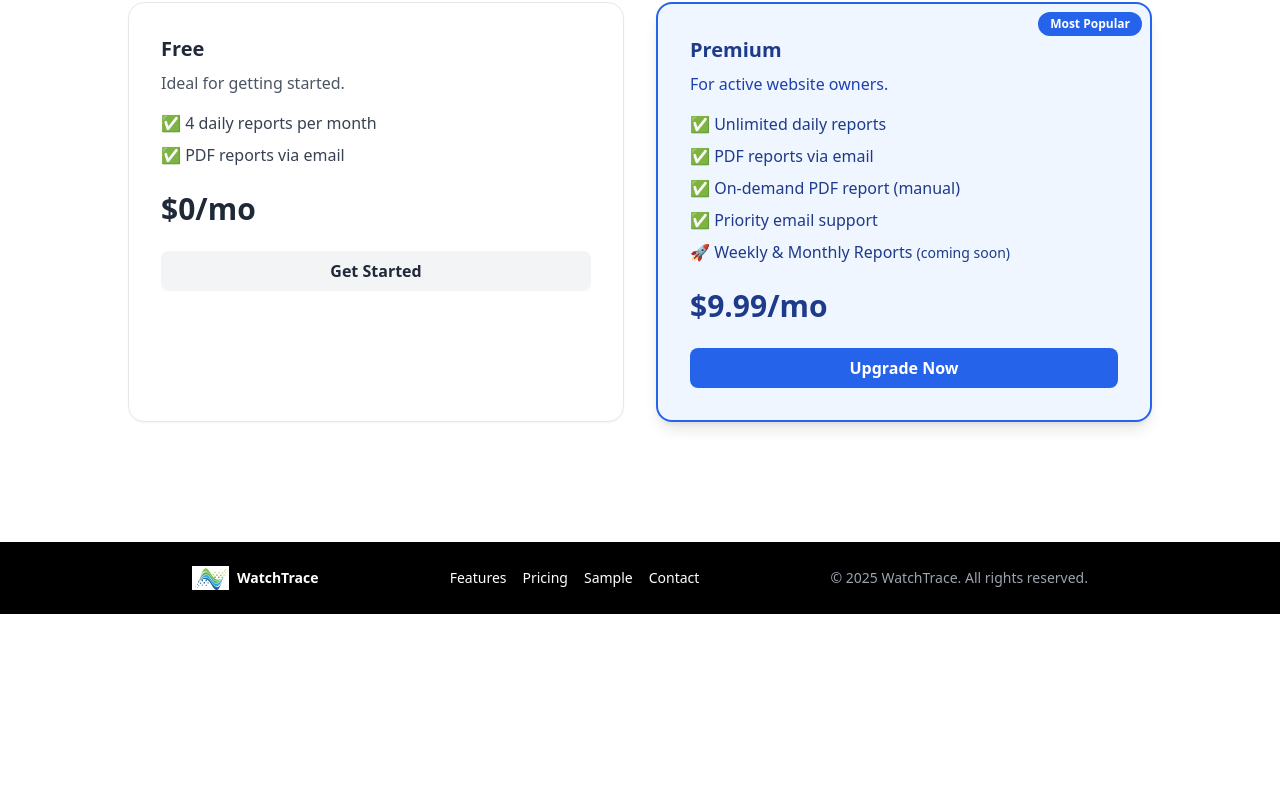
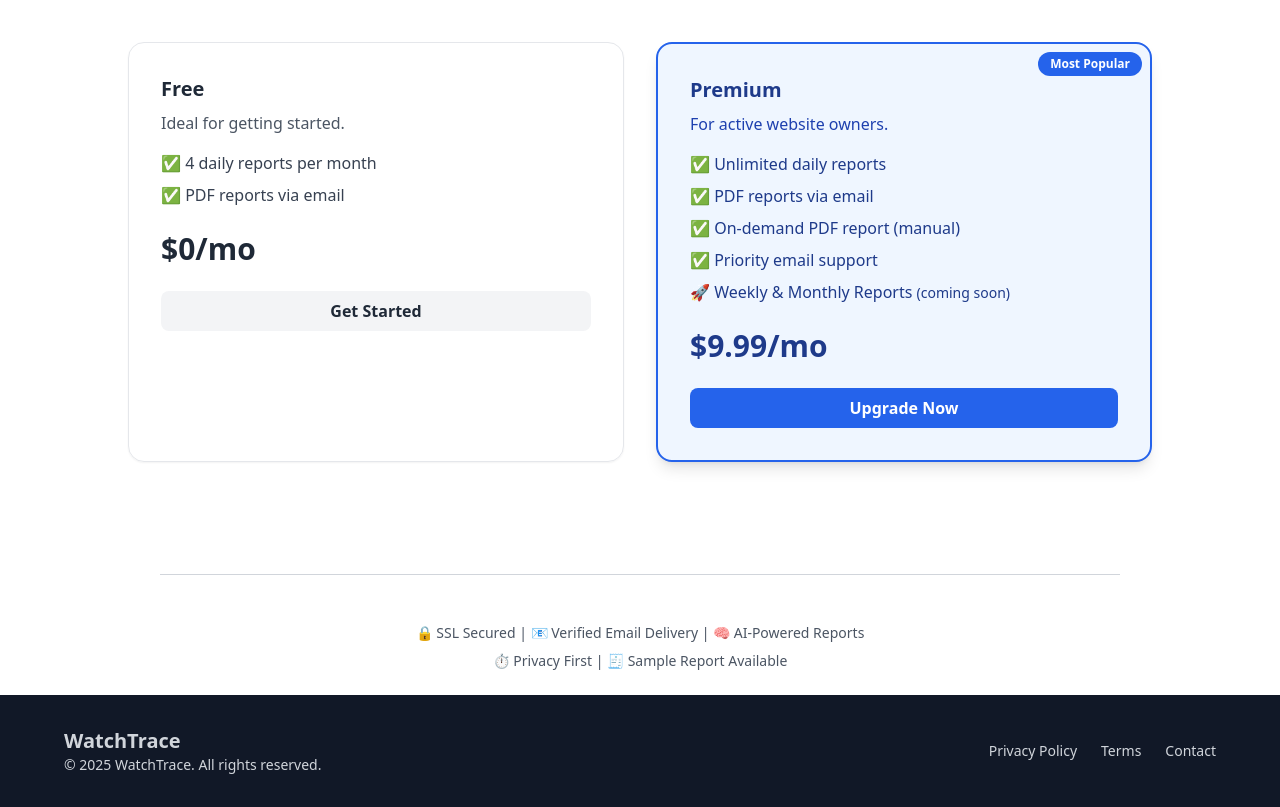
Before and after one commit to cody863/watchtrace-working-site, a React (Vite) app: page / in a window 1280 px wide. Shown: the part 976-1783 px from the top of the page. Before the commit the page ends 1590 px from the top, so only its background shows below. Built offline with nearby package versions, Linux system fonts and the light colour scheme.

Commit message:
terms and conditions update

```diff
--- a/src/App.jsx
+++ b/src/App.jsx
@@ -68,7 +68,7 @@
           Receive clean PDF reports daily via email — includes visitor location, top pages, time spent, and behavior insights.
         </p>
 
-        <div className="cta-form mt-8 flex justify-center">
+        <div className="cta-form mt-8 mb-16 flex justify-center">
           <div className="flex flex-wrap w-full max-w-[500px]">
             <input
               type="email"
@@ -167,20 +167,27 @@
         </div>
       </section>
 
+      <hr className="border-t border-gray-300 my-8 w-3/4 mx-auto" />
+
+      {/* Trust Signals Section */}
+      <div className="max-w-4xl mx-auto text-center mt-12 mb-6 text-sm text-gray-600 space-y-2">
+        <p>🔒 SSL Secured | 📧 Verified Email Delivery | 🧠 AI-Powered Reports</p>
+        <p>⏱️ Privacy First | 🧾 Sample Report Available</p>
+      </div>
+
       {/* Footer */}
-      <footer className="bg-black text-white text-sm py-6 px-4 mt-10">
-        <div className="max-w-4xl mx-auto flex justify-between items-center flex-wrap gap-4">
-          <div className="flex items-center gap-2">
-            <img src="/logo.png" alt="WatchTrace Logo" className="h-6" />
-            <span className="font-semibold">WatchTrace</span>
+      <footer className="bg-gray-900 text-gray-300 py-8 px-4">
+        <div className="max-w-6xl mx-auto flex flex-col md:flex-row justify-between items-center">
+          <div className="mb-4 md:mb-0 text-center md:text-left">
+            <h2 className="text-xl font-semibold">WatchTrace</h2>
+            <p className="text-sm">© {new Date().getFullYear()} WatchTrace. All rights reserved.</p>
           </div>
-          <div className="flex gap-4">
-            <a href="#features" className="hover:underline">Features</a>
-            <a href="#pricing" className="hover:underline">Pricing</a>
-            <a href="#sample" className="hover:underline">Sample</a>
-            <a href="#contact" className="hover:underline">Contact</a>
+
+          <div className="flex space-x-6 text-sm">
+            <a href="/privacy" className="hover:text-white">Privacy Policy</a>
+            <a href="/terms" className="hover:text-white">Terms</a>
+            <a href="mailto:support@watchtrace.app" className="hover:text-white">Contact</a>
           </div>
-          <p className="text-gray-400">© {new Date().getFullYear()} WatchTrace. All rights reserved.</p>
         </div>
       </footer>
     </div>
```
